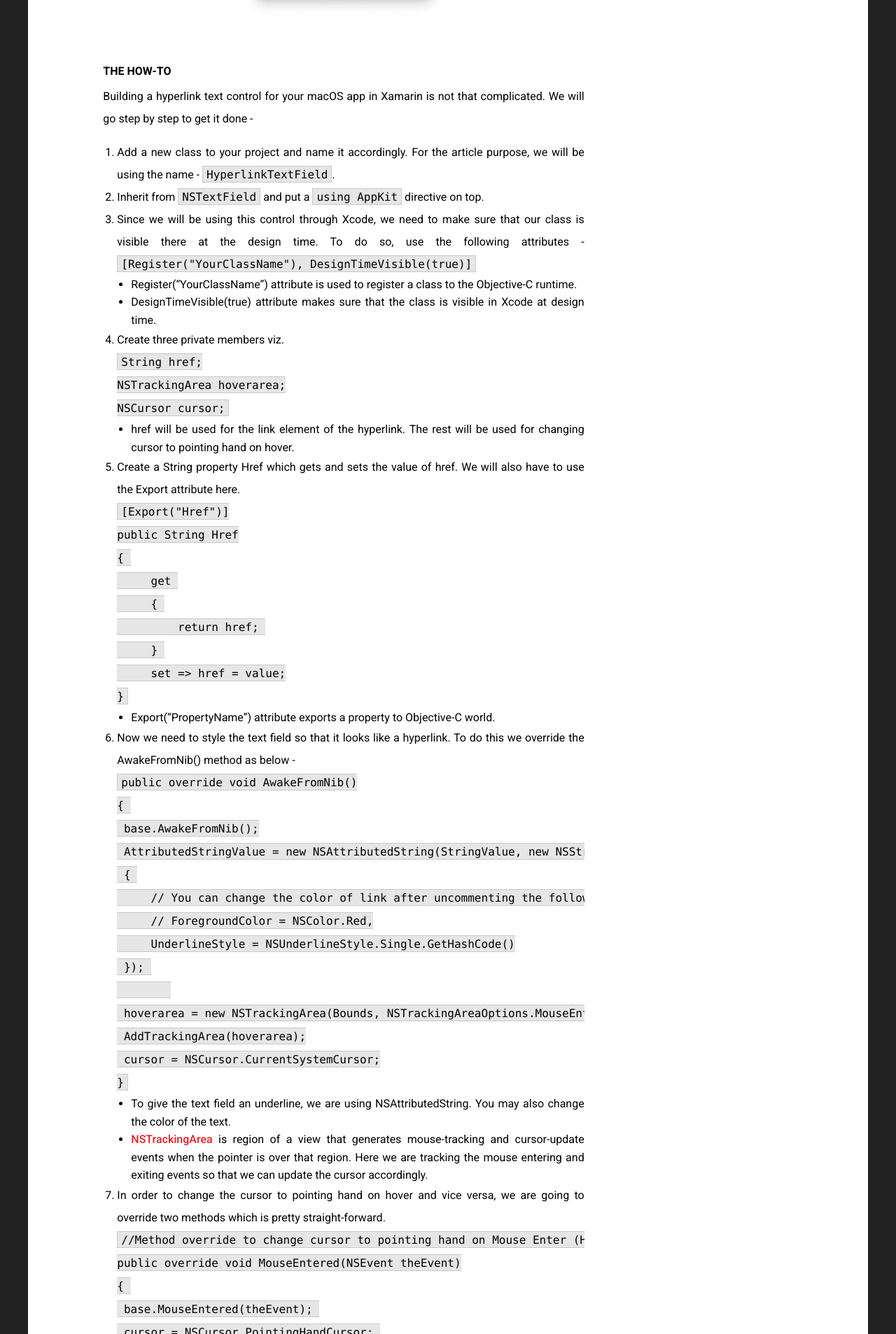
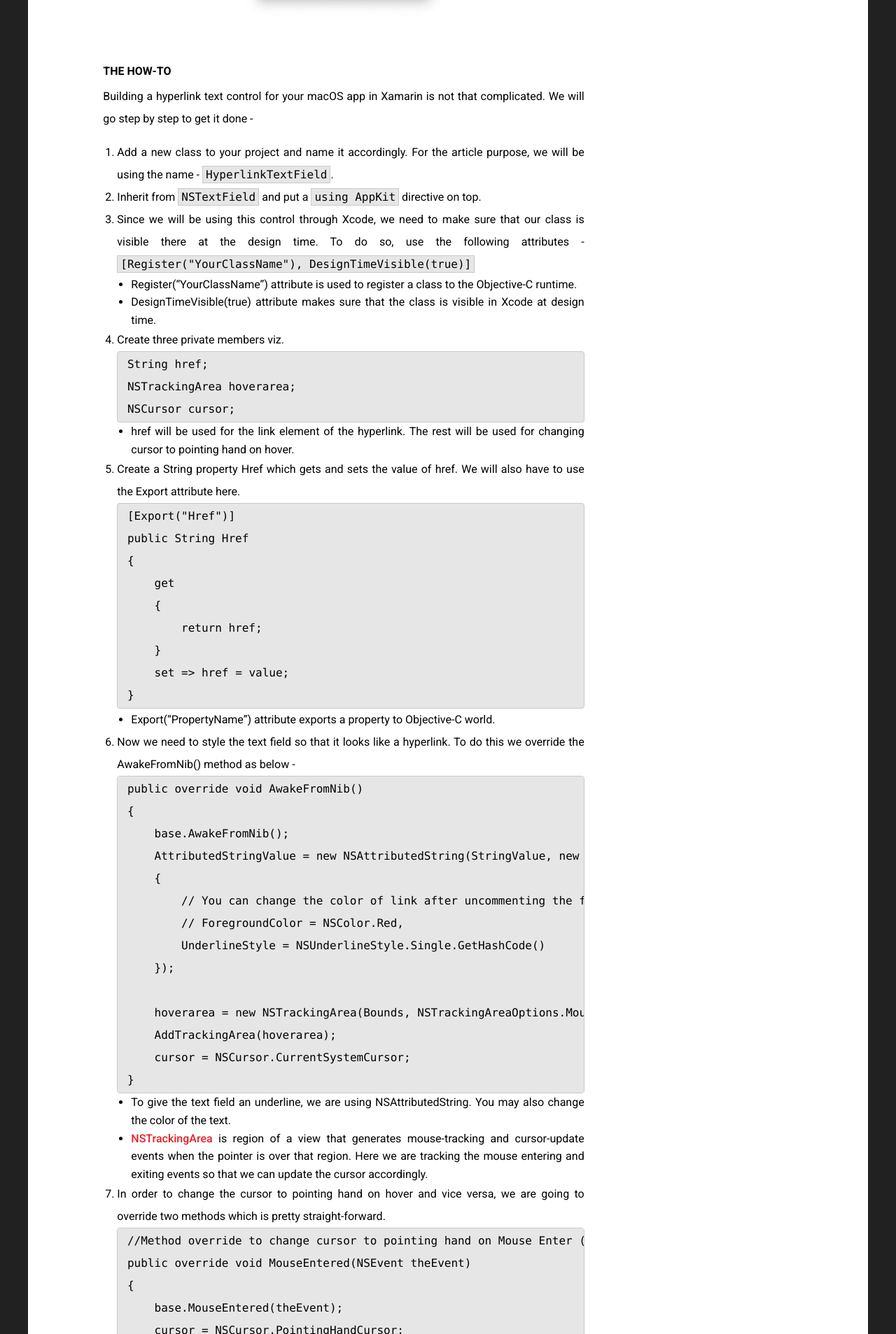
Before and after one commit to AnaghSharma/anaghsharma.github.io, a Jekyll site: the page built from _posts/2019-05-22-hyperlink-control.md, in a window 1280 px wide. Shown: the part 1796-3703 px from the top of the page at 70% size. Built offline with Jekyll 4.4.1, drawn with Linux system fonts in a browser that asks for light colours; nearby versions of some CDN libraries; comment, search, counter and statistics services are not loaded; some of the changed text lies outside the part shown.

Commit message:
Updated code block background

````diff
--- a/_posts/2019-05-22-hyperlink-control.md
+++ b/_posts/2019-05-22-hyperlink-control.md
@@ -29,72 +29,73 @@ Building a hyperlink text control for your macOS app in Xamarin is not that comp
     * Register("YourClassName") attribute is used to register a class to the Objective-C runtime.
     * DesignTimeVisible(true) attribute makes sure that the class is visible in Xcode at design time.
 4. {: .lh-copy }Create three private members viz.
-~~~C#
-String href;
-NSTrackingArea hoverarea;
-NSCursor cursor;
-~~~
+    ```csharp
+    String href;
+    NSTrackingArea hoverarea;
+    NSCursor cursor;
+    ```
+
     * href will be used for the link element of the hyperlink. The rest will be used for changing cursor to pointing hand on hover.
 5. {: .lh-copy }Create a String property Href which gets and sets the value of href. We will also have to use the Export attribute here.
-```C#
-[Export("Href")]
-public String Href
-{
+    ```csharp
+    [Export("Href")]
+    public String Href
+    {
         get
         {
             return href;
         }
         set => href = value;
-}
-```
-    * Export("PropertyName") attribute exports a property to Objective-C world.
+    }
+    ```
+    * {: .lh-copy }Export("PropertyName") attribute exports a property to Objective-C world.
 
 
 6. {: .lh-copy }Now we need to style the text field so that it looks like a hyperlink. To do this we override the AwakeFromNib() method as below -
-```C#
-public override void AwakeFromNib()
-{
-	base.AwakeFromNib();
-	AttributedStringValue = new NSAttributedString(StringValue, new NSStringAttributes()
-	{
-		// You can change the color of link after uncommenting the following
-		// ForegroundColor = NSColor.Red,
-		UnderlineStyle = NSUnderlineStyle.Single.GetHashCode()
-	});
+    ```csharp
+    public override void AwakeFromNib()
+    {
+        base.AwakeFromNib();
+        AttributedStringValue = new NSAttributedString(StringValue, new NSStringAttributes()
+        {
+            // You can change the color of link after uncommenting the following
+            // ForegroundColor = NSColor.Red,
+            UnderlineStyle = NSUnderlineStyle.Single.GetHashCode()
+        });
 
-	hoverarea = new NSTrackingArea(Bounds, NSTrackingAreaOptions.MouseEnteredAndExited | NSTrackingAreaOptions.ActiveAlways, this, null);
-	AddTrackingArea(hoverarea);
-	cursor = NSCursor.CurrentSystemCursor;
-}
-```
+        hoverarea = new NSTrackingArea(Bounds, NSTrackingAreaOptions.MouseEnteredAndExited | NSTrackingAreaOptions.ActiveAlways, this, null);
+        AddTrackingArea(hoverarea);
+        cursor = NSCursor.CurrentSystemCursor;
+    }
+    ```
     * To give the text field an underline, we are using NSAttributedString. You may also change the color of the text.
     * [NSTrackingArea](https://developer.apple.com/documentation/appkit/nstrackingarea){:target="_blank" aria-label="Read more about NSTrackingArea on developer.apple.com"}{:.active .font-medium} is region of a view that generates mouse-tracking and cursor-update events when the pointer is over that region. Here we are tracking the mouse entering and exiting events so that we can update the cursor accordingly.
 
 7. {: .lh-copy }In order to change the cursor to pointing hand on hover and vice versa, we are going to override two methods which is pretty straight-forward.
-```C#
-//Method override to change cursor to pointing hand on Mouse Enter (Hover)
-public override void MouseEntered(NSEvent theEvent)
-{
-	base.MouseEntered(theEvent);
-	cursor = NSCursor.PointingHandCursor;
-	cursor.Push();
-}
-//Method override to change cursor back to pointing arrow on Mouse Exit
-public override void MouseExited(NSEvent theEvent)
-{
-	base.MouseEntered(theEvent);
-	cursor.Pop();
-}
-```
+    ```csharp
+    //Method override to change cursor to pointing hand on Mouse Enter (Hover)
+    public override void MouseEntered(NSEvent theEvent)
+    {
+        base.MouseEntered(theEvent);
+        cursor = NSCursor.PointingHandCursor;
+        cursor.Push();
+    }
+    //Method override to change cursor back to pointing arrow on Mouse Exit
+    public override void MouseExited(NSEvent theEvent)
+    {
+        base.MouseEntered(theEvent);
+        cursor.Pop();
+    }
+    ```
 
 8. {: .lh-copy }Now we only require one last method which will be used to open the URL on clicking the hyperlink control. This method is also an override.
-```C#
-//Method override to open url on click of HyperlinkTextField
-public override void MouseDown(NSEvent theEvent)
-{
-	NSWorkspace.SharedWorkspace.OpenUrl(new NSUrl(href));
-}
-```
+    ```csharp
+    //Method override to open url on click of HyperlinkTextField
+    public override void MouseDown(NSEvent theEvent)
+    {
+        NSWorkspace.SharedWorkspace.OpenUrl(new NSUrl(href));
+    }
+    ```
     * [NSWorkspace](https://developer.apple.com/documentation/appkit/nsworkspace){:target="_blank" aria-label="Read more about NSWorkspace on developer.apple.com"}{:.active .font-medium} is a workspace that can launch other apps and perform a variety of file-handling services. There is one shared NSWorkspace object per app which has a method named OperUrl. We pass a new NSUrl object intialized by the member href.
 
 9. {: .lh-copy }That's it. Your hyperlink control is now ready to use. To do so -
@@ -102,7 +103,7 @@ public override void MouseDown(NSEvent theEvent)
     2. In the Identity inspector, set the Custom Class to HyperlinkTextField and set the Title.
     3. Set an Outlet with Type set to HyperlinkTextField. Let's name it as AboutLink.
     4. In the respective .cs file, override ViewDidLoad to set the href property of the control -
-    ```C#
+    ```csharp
     public override void ViewDidLoad()
     {
             base.ViewDidLoad();
--- a/scss/_custom.scss
+++ b/scss/_custom.scss
@@ -572,3 +572,9 @@ html.disable-scroll {
 .br8 {
   border-radius: 8px;
 }
+
+pre.highlight code {
+  display: block;
+  overflow: auto;
+  border-radius: 4px;
+}
--- a/scss/_settings.scss
+++ b/scss/_settings.scss
@@ -145,7 +145,7 @@ $code-font-family: $font-family-monospace;
 $code-font-weight: $global-weight-normal;
 $code-background: $light-gray;
 $code-border: 1px solid $medium-gray;
-$code-padding: rem-calc(2 5 1);
+$code-padding: rem-calc(2 4);
 $anchor-color: $white;
 $anchor-color-hover: $primary-color;
 $anchor-text-decoration: none;
````
Also changed, not shown: css/app.css.
